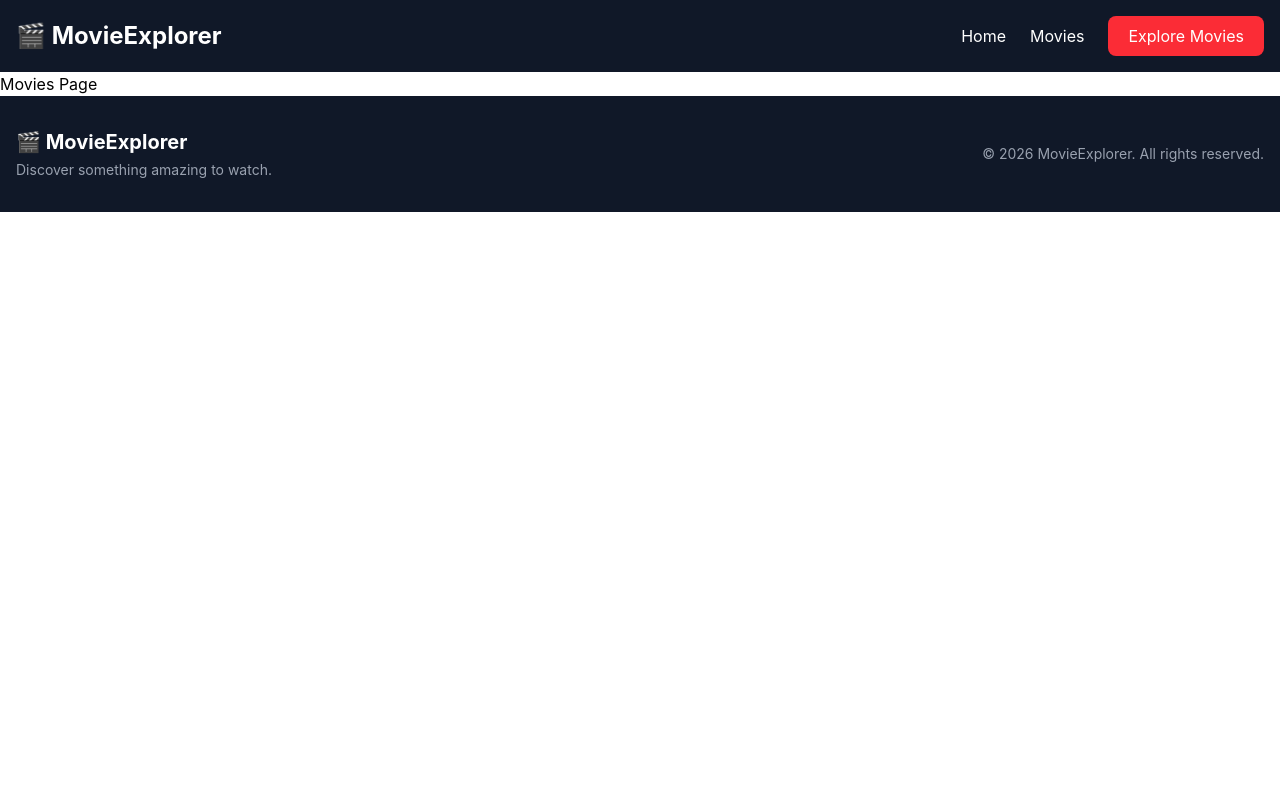
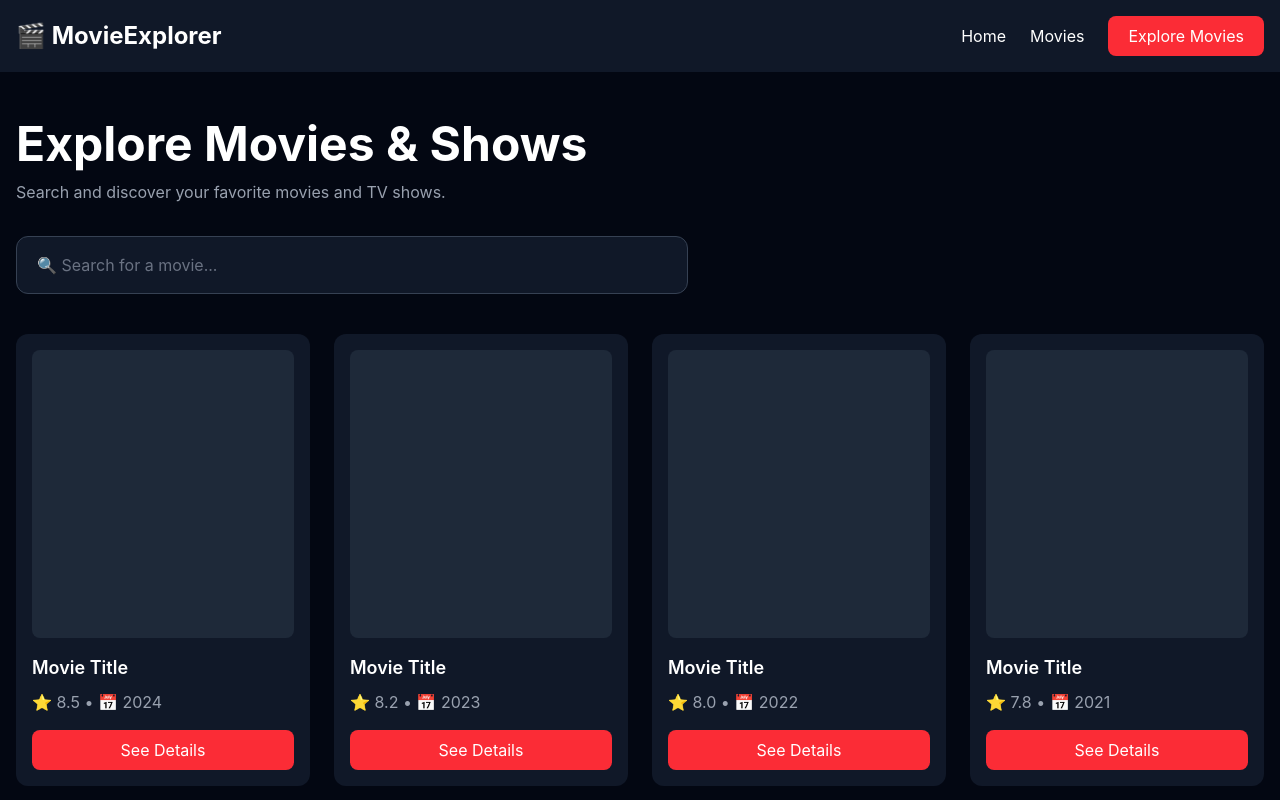
Before and after one commit to FerdousMunmun/movie-explorer, a React (Vite) app: page /movies in a window 1280 px wide. Shown: the top 800 px of the page. Built offline with nearby package versions, Linux system fonts and the light colour scheme.

Commit message:
Movive page added

```diff
--- a/src/App.jsx
+++ b/src/App.jsx
@@ -3,6 +3,7 @@ import { BrowserRouter, Routes, Route } from "react-router-dom";
 import Navbar from "./components/Navbar";
 import Home from "./pages/Home";
 import Footer from "./components/Footer";
+import Movies from "./pages/Movie";
 
 function App() {
   return (
@@ -12,7 +13,7 @@ function App() {
 
       <Routes>
         <Route path="/" element={<Home />} />
-        <Route path="/movies" element={<h1>Movies Page</h1>} />
+        <Route path="/movies" element={<Movies/>} />
       </Routes>
       <Footer/>
 
--- a/src/pages/Movie.jsx
+++ b/src/pages/Movie.jsx
@@ -0,0 +1,103 @@
+const Movies = () => {
+  return (
+    <main className="min-h-screen bg-gray-950 text-white">
+
+      {/* Page Header */}
+      <section className="max-w-7xl mx-auto px-4 pt-12 pb-8">
+        <h1 className="text-4xl md:text-5xl font-bold mb-3">
+          Explore Movies & Shows
+        </h1>
+
+        <p className="text-gray-400">
+          Search and discover your favorite movies and TV shows.
+        </p>
+      </section>
+
+      {/* Search Section */}
+      <section className="max-w-7xl mx-auto px-4 pb-10">
+        <div className="max-w-2xl">
+          <input
+            type="text"
+            placeholder="🔍 Search for a movie..."
+            className="w-full bg-gray-900 border border-gray-700 rounded-xl px-5 py-4 text-white placeholder-gray-500 outline-none focus:border-red-500 transition"
+          />
+        </div>
+      </section>
+
+      {/* Movie Grid */}
+      <section className="max-w-7xl mx-auto px-4 pb-16">
+        <div className="grid grid-cols-1 sm:grid-cols-2 md:grid-cols-3 lg:grid-cols-4 gap-6">
+
+          {/* Temporary Cards */}
+          <div className="bg-gray-900 rounded-xl p-4">
+            <div className="h-72 bg-gray-800 rounded-lg mb-4"></div>
+
+            <h2 className="text-lg font-semibold">
+              Movie Title
+            </h2>
+
+            <p className="text-gray-400 mt-2">
+              ⭐ 8.5 • 📅 2024
+            </p>
+
+            <button className="w-full mt-4 bg-red-500 hover:bg-red-600 py-2 rounded-lg transition">
+              See Details
+            </button>
+          </div>
+
+          <div className="bg-gray-900 rounded-xl p-4">
+            <div className="h-72 bg-gray-800 rounded-lg mb-4"></div>
+
+            <h2 className="text-lg font-semibold">
+              Movie Title
+            </h2>
+
+            <p className="text-gray-400 mt-2">
+              ⭐ 8.2 • 📅 2023
+            </p>
+
+            <button className="w-full mt-4 bg-red-500 hover:bg-red-600 py-2 rounded-lg transition">
+              See Details
+            </button>
+          </div>
+
+          <div className="bg-gray-900 rounded-xl p-4">
+            <div className="h-72 bg-gray-800 rounded-lg mb-4"></div>
+
+            <h2 className="text-lg font-semibold">
+              Movie Title
+            </h2>
+
+            <p className="text-gray-400 mt-2">
+              ⭐ 8.0 • 📅 2022
+            </p>
+
+            <button className="w-full mt-4 bg-red-500 hover:bg-red-600 py-2 rounded-lg transition">
+              See Details
+            </button>
+          </div>
+
+          <div className="bg-gray-900 rounded-xl p-4">
+            <div className="h-72 bg-gray-800 rounded-lg mb-4"></div>
+
+            <h2 className="text-lg font-semibold">
+              Movie Title
+            </h2>
+
+            <p className="text-gray-400 mt-2">
+              ⭐ 7.8 • 📅 2021
+            </p>
+
+            <button className="w-full mt-4 bg-red-500 hover:bg-red-600 py-2 rounded-lg transition">
+              See Details
+            </button>
+          </div>
+
+        </div>
+      </section>
+
+    </main>
+  );
+};
+
+export default Movies;
```
